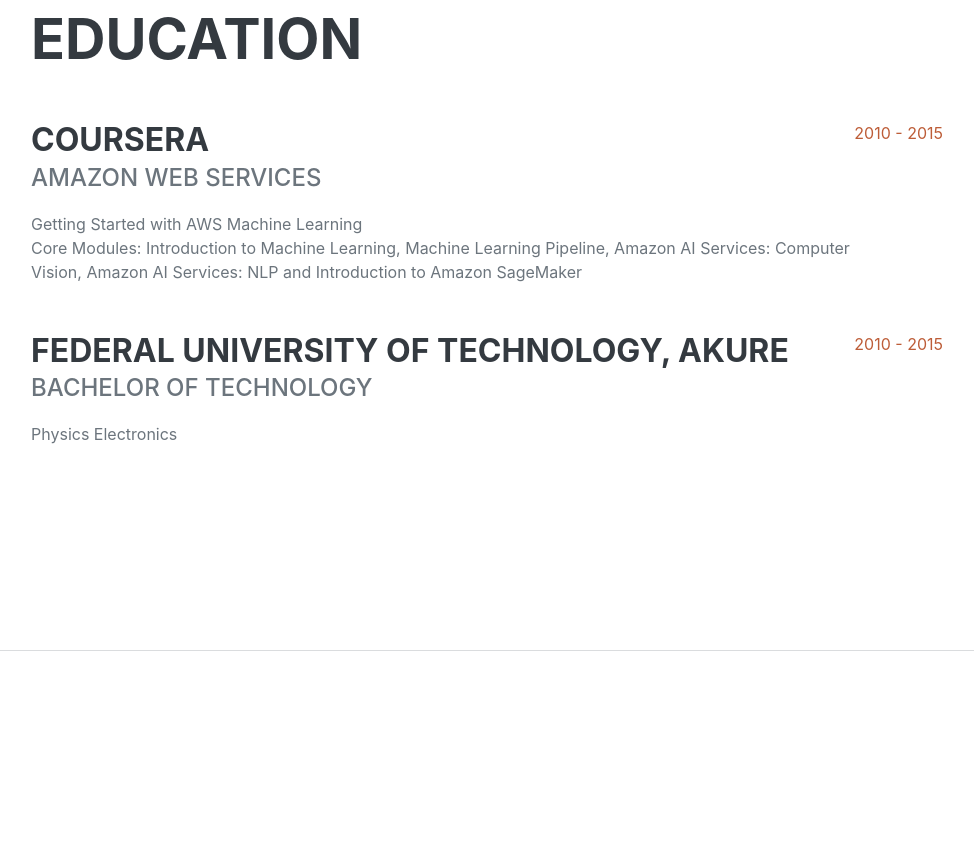
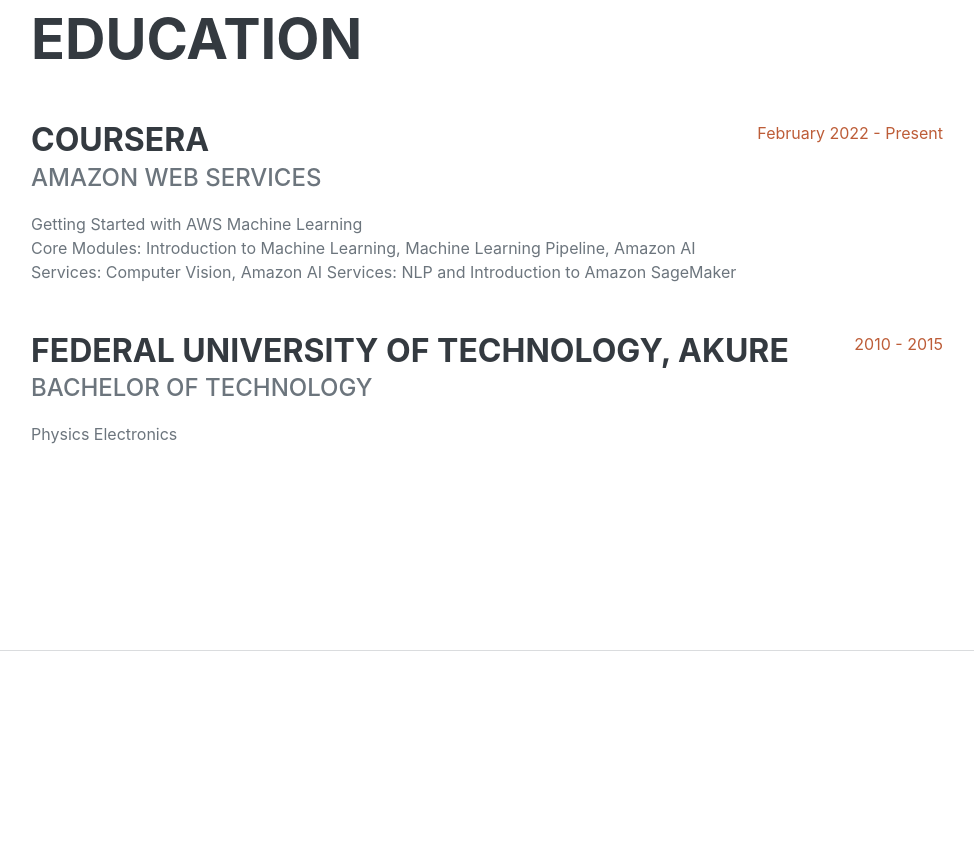
Before and after one commit to tundewey/tundewey.github.io, a plain HTML site: page index.html in a window 1280 px wide. Shown: the part 4520-5385 px from the top of the page, without its empty margins (289-1263 px from the left). Drawn offline with nearby package versions, Linux system fonts and the light colour scheme; a web font is replaced by a local one.

Commit message:
Update index.html

```diff
--- a/index.html
+++ b/index.html
@@ -322,7 +322,7 @@
                             <div>Getting Started with AWS Machine Learning <br> Core Modules: Introduction to Machine Learning, Machine Learning Pipeline, Amazon AI Services: Computer Vision, Amazon AI Services: NLP and Introduction to Amazon SageMaker</div>
                          <!--   <p>GPA: 3.23</p> -->
                         </div>
-                        <div class="flex-shrink-0"><span class="text-primary">2010 - 2015</span></div>
+                        <div class="flex-shrink-0"><span class="text-primary">February 2022 - Present</span></div>
                     </div>
                     <div class="d-flex flex-column flex-md-row justify-content-between mb-5">
                         <div class="flex-grow-1">
```
